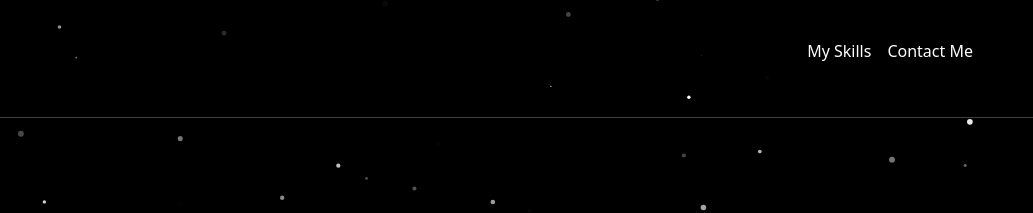
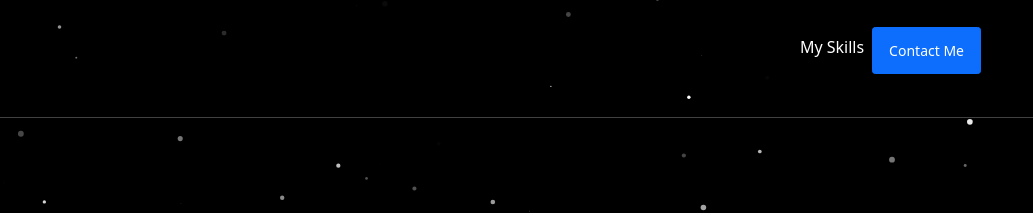
Before and after one commit to shivansh3345/Portfolio_Website, a plain HTML site: page index.html in a window 1280 px wide. Shown: the top 213 px of the page, 247-1280 px from the left. Drawn offline with nearby package versions, Linux system fonts and the light colour scheme.

Commit message:
Update index.html

```diff
--- a/index.html
+++ b/index.html
@@ -33,7 +33,9 @@
             <a class="nav-link active" aria-current="page" href="index.html#my-skills">My Skills</a>
           </li>
           <li class="nav-item">
-            <a class="nav-link active" href="index.html#contact-me">Contact Me</a>
+            <button class="btn btn-primary btn-sm">
+              <a class="nav-link active" href="index.html#contact-me">Contact Me</a>
+            </button>
           </li>
         </ul>
       </div>
```
